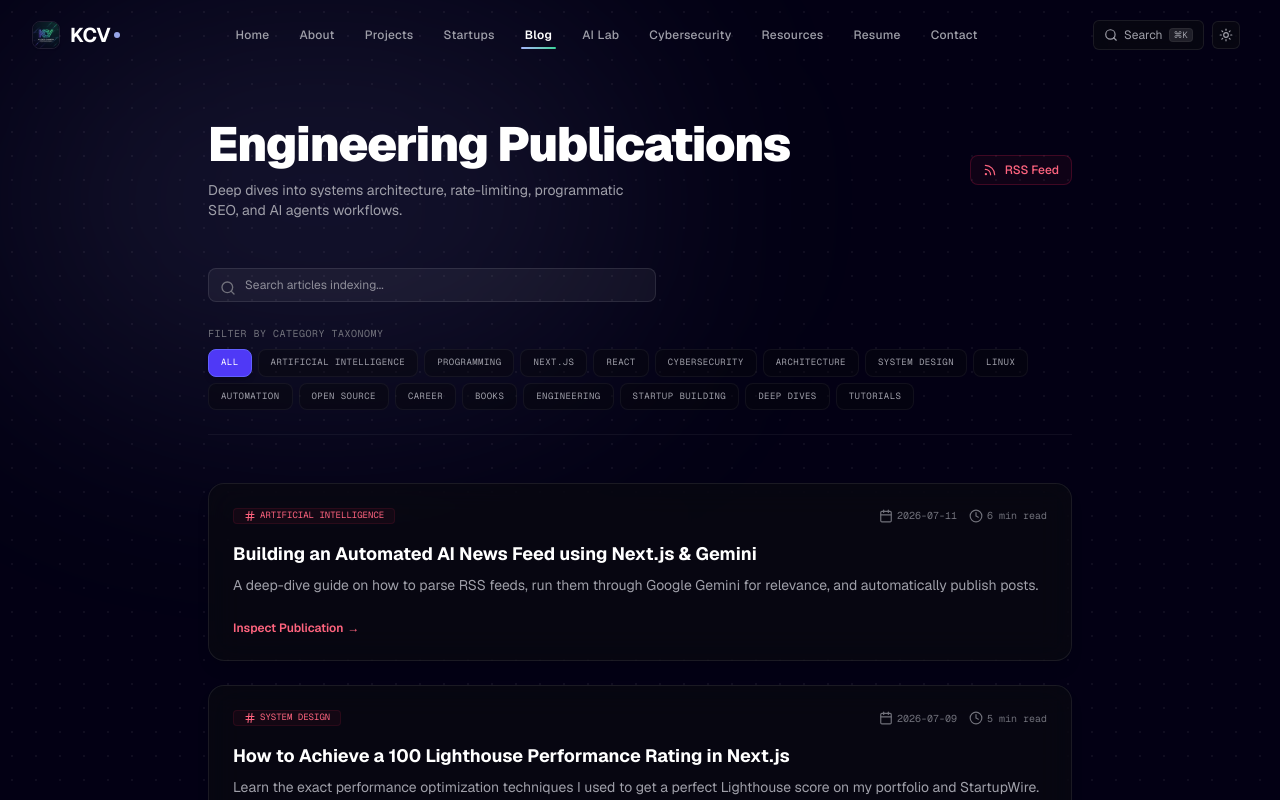
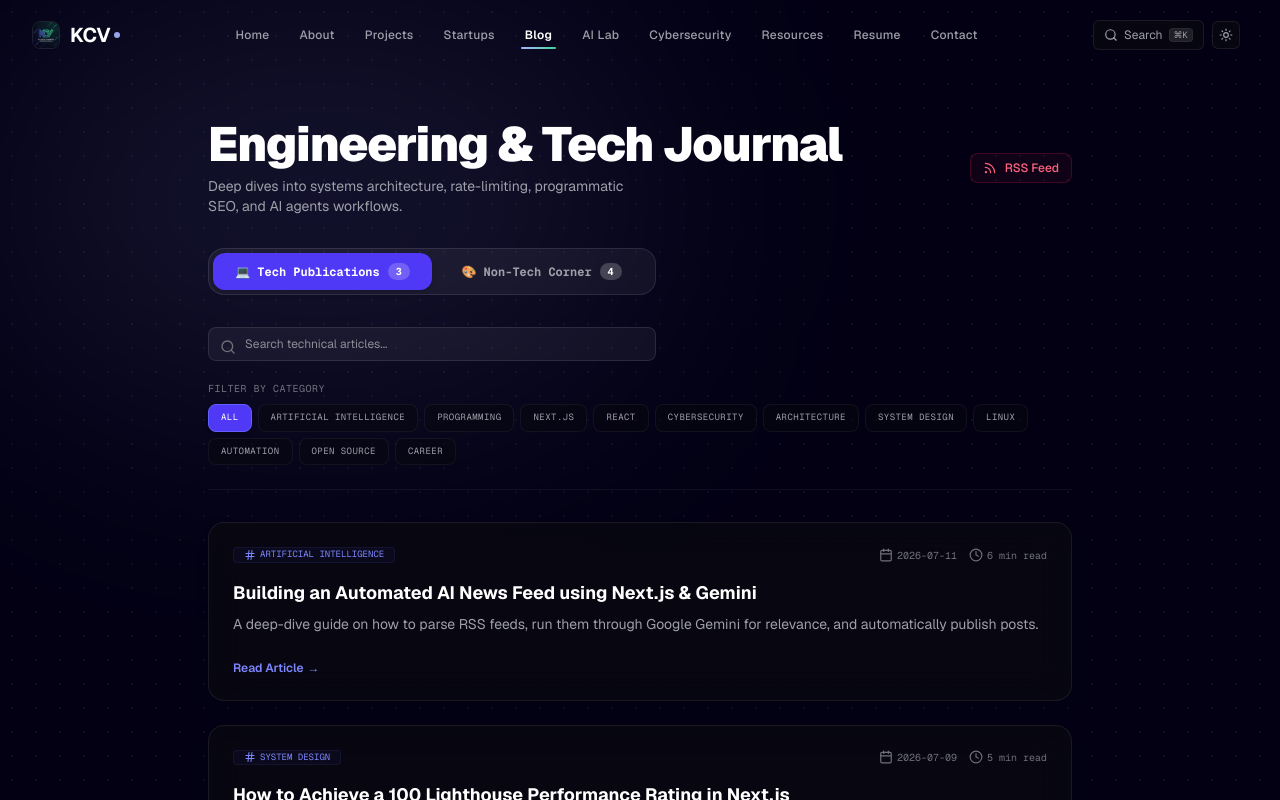
Before and after one commit to IamKady/kuldeepvishwakarma, a Next.js app: page /blog in a window 1280 px wide. Shown: the top 800 px of the page. Built offline with nearby package versions, Linux system fonts and the light colour scheme.

Commit message:
feat(blog): split blog into Tech and Non-Tech sections with category filters and creative articles

```diff
--- a/src/app/blog/page.tsx
+++ b/src/app/blog/page.tsx
@@ -17,11 +17,12 @@ import {
 import { blogsData } from '@/data/db';
 
 export default function Blog() {
+  const [activeTab, setActiveTab] = useState<'tech' | 'non-tech'>('tech');
   const [searchQuery, setSearchQuery] = useState('');
   const [selectedCategory, setSelectedCategory] = useState('All');
   const [readingBlogId, setReadingBlogId] = useState<string | null>(null);
 
-  const categories = [
+  const techCategories = [
     'All',
     'Artificial Intelligence',
     'Programming',
@@ -33,29 +34,41 @@ export default function Blog() {
     'Linux',
     'Automation',
     'Open Source',
-    'Career',
-    'Books',
-    'Engineering',
-    'Startup Building',
-    'Deep Dives',
-    'Tutorials'
+    'Career'
   ];
 
+  const nonTechCategories = [
+    'All',
+    'Art & Creativity',
+    'Books & Reading',
+    'Writing & Prose',
+    'Hobbies & Lifestyle'
+  ];
+
+  const currentCategories = activeTab === 'tech' ? techCategories : nonTechCategories;
+
   const filteredBlogs = blogsData.filter(blog => {
+    // Tab match
+    const blogType = blog.type || 'tech';
+    const matchesTab = blogType === activeTab;
+
     const matchesSearch = blog.title.toLowerCase().includes(searchQuery.toLowerCase()) ||
                           blog.description.toLowerCase().includes(searchQuery.toLowerCase()) ||
                           blog.content.toLowerCase().includes(searchQuery.toLowerCase());
 
-    // Exact category match or All
+    // Category match or All
     const matchesCategory = selectedCategory === 'All' || blog.category === selectedCategory;
 
-    return matchesSearch && matchesCategory;
+    return matchesTab && matchesSearch && matchesCategory;
   });
 
   const activeBlog = blogsData.find(b => b.id === readingBlogId);
 
+  const techCount = blogsData.filter(b => (b.type || 'tech') === 'tech').length;
+  const nonTechCount = blogsData.filter(b => b.type === 'non-tech').length;
+
   return (
-    <div className="max-w-4xl mx-auto px-4 space-y-12 py-6">
+    <div className="max-w-4xl mx-auto px-4 space-y-10 py-6">
 
       <AnimatePresence mode="wait">
         {!readingBlogId ? (
@@ -64,16 +77,18 @@ export default function Blog() {
             initial={{ opacity: 0 }}
             animate={{ opacity: 1 }}
             exit={{ opacity: 0 }}
-            className="space-y-12"
+            className="space-y-8"
           >
             {/* Header */}
             <div className="flex flex-col sm:flex-row sm:items-center justify-between gap-4">
-              <div className="space-y-3">
+              <div className="space-y-2">
                 <h1 className="text-3xl sm:text-5xl font-black text-slate-900 dark:text-white tracking-tight">
-                  Engineering Publications
+                  {activeTab === 'tech' ? 'Engineering & Tech Journal' : 'Creative & Non-Tech Corner'}
                 </h1>
                 <p className="text-sm text-slate-600 dark:text-zinc-400 font-sans max-w-md">
-                  Deep dives into systems architecture, rate-limiting, programmatic SEO, and AI agents workflows.
+                  {activeTab === 'tech'
+                    ? 'Deep dives into systems architecture, rate-limiting, programmatic SEO, and AI agents workflows.'
+                    : 'Personal reflections on art, hobbies, literature, book reviews, and creative prose.'}
                 </p>
               </div>
 
@@ -86,15 +101,52 @@ export default function Blog() {
               </a>
             </div>
 
+            {/* Dual Main Section Tabs (Tech vs Non-Tech) */}
+            <div className="flex p-1 bg-slate-200/80 dark:bg-white/5 border border-slate-300 dark:border-white/10 rounded-2xl max-w-md">
+              <button
+                onClick={() => {
+                  setActiveTab('tech');
+                  setSelectedCategory('All');
+                }}
+                className={`flex-1 py-2.5 px-4 rounded-xl text-xs font-mono font-bold flex items-center justify-center gap-2 transition-all cursor-pointer ${
+                  activeTab === 'tech'
+                    ? 'bg-white dark:bg-indigo-600 text-slate-900 dark:text-white shadow-md'
+                    : 'text-slate-600 dark:text-zinc-400 hover:text-slate-900 dark:hover:text-white'
+                }`}
+              >
+                <span>💻 Tech Publications</span>
+                <span className="px-2 py-0.5 rounded-full text-[10px] bg-indigo-500/10 dark:bg-white/20 text-indigo-700 dark:text-white font-mono">
+                  {techCount}
+                </span>
+              </button>
+
+              <button
+                onClick={() => {
+                  setActiveTab('non-tech');
+                  setSelectedCategory('All');
+                }}
+                className={`flex-1 py-2.5 px-4 rounded-xl text-xs font-mono font-bold flex items-center justify-center gap-2 transition-all cursor-pointer ${
+                  activeTab === 'non-tech'
+                    ? 'bg-white dark:bg-rose-600 text-slate-900 dark:text-white shadow-md'
+                    : 'text-slate-600 dark:text-zinc-400 hover:text-slate-900 dark:hover:text-white'
+                }`}
+              >
+                <span>🎨 Non-Tech Corner</span>
+                <span className="px-2 py-0.5 rounded-full text-[10px] bg-rose-500/10 dark:bg-white/20 text-rose-700 dark:text-white font-mono">
+                  {nonTechCount}
+                </span>
+              </button>
+            </div>
+
             {/* Filters Row */}
-            <div className="flex flex-col gap-6 border-b border-slate-200 dark:border-white/5 pb-6">
+            <div className="flex flex-col gap-5 border-b border-slate-200 dark:border-white/5 pb-6">
 
               {/* Search input */}
               <div className="relative w-full max-w-md">
                 <Search className="absolute left-3 top-3 w-4 h-4 text-slate-400 dark:text-zinc-500" />
                 <input
                   type="text"
-                  placeholder="Search articles indexing..."
+                  placeholder={`Search ${activeTab === 'tech' ? 'technical articles' : 'creative writings'}...`}
                   value={searchQuery}
                   onChange={e => setSearchQuery(e.target.value)}
                   className="pl-9 pr-4 py-2 text-xs bg-white dark:bg-white/5 border border-slate-200 dark:border-white/10 rounded-lg outline-none text-slate-900 dark:text-white focus:border-indigo-500 transition-colors w-full font-sans shadow-xs dark:shadow-none"
@@ -103,15 +155,17 @@ export default function Blog() {
 
               {/* Categories Scroll Grid */}
               <div className="space-y-2">
-                <span className="text-[10px] font-mono text-slate-500 dark:text-zinc-500 uppercase tracking-wider block">Filter by Category Taxonomy</span>
+                <span className="text-[10px] font-mono text-slate-500 dark:text-zinc-500 uppercase tracking-wider block">Filter by Category</span>
                 <div className="flex flex-wrap gap-1.5">
-                  {categories.map((cat) => (
+                  {currentCategories.map((cat) => (
                     <button
                       key={cat}
                       onClick={() => setSelectedCategory(cat)}
                       className={`px-3 py-1.5 rounded-lg text-[9px] font-mono uppercase tracking-wider transition-all cursor-pointer border ${
                         selectedCategory === cat
-                          ? 'bg-indigo-600 border-indigo-500 text-white shadow-md'
+                          ? activeTab === 'tech'
+                            ? 'bg-indigo-600 border-indigo-500 text-white shadow-md'
+                            : 'bg-rose-600 border-rose-500 text-white shadow-md'
                           : 'text-slate-600 dark:text-zinc-400 hover:text-slate-900 dark:hover:text-zinc-200 hover:bg-slate-100 dark:hover:bg-white/5 border-slate-200 dark:border-white/5 bg-white dark:bg-zinc-950/40'
                       }`}
                     >
@@ -132,10 +186,14 @@ export default function Blog() {
                   onClick={() => setReadingBlogId(blog.id)}
                   className="glass-panel p-6 rounded-2xl border border-slate-200 dark:border-white/10 space-y-4 hover:border-slate-300 dark:hover:border-white/20 transition-all cursor-pointer shadow-lg group relative overflow-hidden bg-white/80 dark:bg-black/40"
                 >
-                  <div className="absolute inset-0 bg-gradient-to-r from-rose-500/5 to-transparent opacity-0 group-hover:opacity-100 transition-opacity pointer-events-none" />
+                  <div className={`absolute inset-0 bg-gradient-to-r ${blog.type === 'non-tech' ? 'from-rose-500/10' : 'from-indigo-500/10'} to-transparent opacity-0 group-hover:opacity-100 transition-opacity pointer-events-none`} />
 
                   <div className="flex flex-wrap items-center justify-between gap-2">
-                    <span className="text-[9px] font-mono text-rose-700 dark:text-rose-400 uppercase bg-rose-50 dark:bg-rose-500/5 px-2.5 py-0.8 rounded border border-rose-200 dark:border-rose-500/10 flex items-center gap-1">
+                    <span className={`text-[9px] font-mono uppercase px-2.5 py-0.8 rounded border flex items-center gap-1 ${
+                      blog.type === 'non-tech'
+                        ? 'text-rose-700 dark:text-rose-400 bg-rose-50 dark:bg-rose-500/5 border-rose-200 dark:border-rose-500/10'
+                        : 'text-indigo-700 dark:text-indigo-400 bg-indigo-50 dark:bg-indigo-500/5 border-indigo-200 dark:border-indigo-500/10'
+                    }`}>
                       <Hash className="w-3 h-3" />
                       {blog.category}
                     </span>
@@ -153,7 +211,11 @@ export default function Blog() {
                   </div>
 
                   <div className="space-y-1.5">
-                    <h3 className="text-base sm:text-lg font-bold text-slate-900 dark:text-white group-hover:text-rose-600 dark:group-hover:text-rose-400 transition-colors font-sans">
+                    <h3 className={`text-base sm:text-lg font-bold text-slate-900 dark:text-white transition-colors font-sans ${
+                      blog.type === 'non-tech'
+                        ? 'group-hover:text-rose-600 dark:group-hover:text-rose-400'
+                        : 'group-hover:text-indigo-600 dark:group-hover:text-indigo-400'
+                    }`}>
                       {blog.title}
                     </h3>
                     <p className="text-xs sm:text-sm text-slate-600 dark:text-zinc-400 leading-relaxed font-sans line-clamp-2">
@@ -161,8 +223,10 @@ export default function Blog() {
                     </p>
                   </div>
 
-                  <div className="pt-2 text-xs font-semibold text-rose-600 dark:text-rose-400 flex items-center space-x-1 font-sans">
-                    <span>Inspect Publication</span>
+                  <div className={`pt-2 text-xs font-semibold flex items-center space-x-1 font-sans ${
+                    blog.type === 'non-tech' ? 'text-rose-600 dark:text-rose-400' : 'text-indigo-600 dark:text-indigo-400'
+                  }`}>
+                    <span>Read Article</span>
                     <span className="group-hover:translate-x-1 transition-transform">→</span>
                   </div>
                 </div>
--- a/src/data/db.ts
+++ b/src/data/db.ts
@@ -150,6 +150,17 @@ export interface ResearchNote {
   date: string;
   category: 'Distributed Systems' | 'AI Curation' | 'Cryptographic Protocols' | 'Security';
   abstract: string;
+  content: string;
+}
+
+export interface BlogPost {
+  id: string;
+  title: string;
+  description: string;
+  date: string;
+  category: string;
+  readTime: string;
+  type: 'tech' | 'non-tech';
   content: string;
 }
 
@@ -1080,7 +1091,7 @@ Empirical testing shows that a cosine similarity threshold of \`0.85\` accuratel
   }
 ];
 
-export const blogsData = [
+export const blogsData: BlogPost[] = [
   {
     id: 'ai-news-automation',
     title: 'Building an Automated AI News Feed using Next.js & Gemini',
@@ -1088,6 +1099,7 @@ export const blogsData = [
     date: '2026-07-11',
     category: 'Artificial Intelligence',
     readTime: '6 min read',
+    type: 'tech',
     content: `Building news feed sites has historically required manual editing or resulted in spam-filled RSS aggregators. In this post, we discuss building a self-moderating news portal: StartupWire.in.
 
 ### The Pipeline Architecture
@@ -1117,6 +1129,7 @@ By offloading content scraping to background workers and using edge CDNs to serv
     date: '2026-07-09',
     category: 'System Design',
     readTime: '5 min read',
+    type: 'tech',
     content: `Google Search ranking algorithms heavily prioritize page performance and accessibility (Core Web Vitals). Achieving 100/100 scores in Lighthouse requires addressing specific front-end metrics:
 
 ### 1. Cumulative Layout Shift (CLS)
@@ -1145,6 +1158,7 @@ Using Tailwind CSS v4's compiled build system further reduces package payloads,
     date: '2026-07-04',
     category: 'Cybersecurity',
     readTime: '8 min read',
+    type: 'tech',
     content: `Web application security can no longer be treated as a post-launch audit step. Here is a developer security checklist:
 
 ### 1. Direct Input Sanitization
@@ -1166,6 +1180,77 @@ CREATE POLICY "Admin Write Access" ON articles FOR ALL TO authenticated USING (a
 \`\`\`
 
 Deploy HTTP-only SameSite cookies and maintain clean Content-Security-Policy (CSP) headers inside Next.js config routing.`
+  },
+  {
+    id: 'art-visual-thinking',
+    title: 'The Art of Visual Thinking: Sketching Beyond Code',
+    description: 'Exploring pencil drawing, architectural blueprints, and how physical sketching sharpens abstract system design skills.',
+    date: '2026-08-02',
+    category: 'Art & Creativity',
+    readTime: '5 min read',
+    type: 'non-tech',
+    content: `Before I ever wrote a line of code or deployed a serverless API, I spent years studying civil engineering blueprints and freehand drawing. Visual thinking is the secret superpower behind effective software architecture.
+
+### Why Physical Sketching Matters
+In an era dominated by Figma, digital wireframes, and automated code generators, picking up a pen and a blank sheet of paper creates an unconstrained sandbox for the mind:
+- **Zero Syntax Constraints**: Paper forces you to think about spatial flow and conceptual boundaries without worrying about compiler rules or CSS flexbox alignments.
+- **Micro-Focus & Meditation**: Drawing complex perspective lines or freehand sketches calms cognitive noise, allowing solutions to difficult engineering problems to surface naturally.
+- **Blueprint Mental Models**: Physical drafting teaches you that complex structures are simply assemblies of primitive geometric blocks—just like modular software components.
+
+When stuck on a tricky asynchronous loop or database schema, step away from the monitor, grab a pencil, and draw the data flow.`
+  },
+  {
+    id: 'reading-books-wisdom',
+    title: '20 Books That Shaped My Mind: From Philosophy to Fiction',
+    description: 'A curated reflection on foundational books across Stoicism, science, literature, and personal growth that changed my worldview.',
+    date: '2026-07-28',
+    category: 'Books & Reading',
+    readTime: '7 min read',
+    type: 'non-tech',
+    content: `Reading is the ultimate asynchronous knowledge transfer protocol. By opening a book, you get direct low-latency access to the compressed lifetime insights of thinkers across centuries.
+
+### Key Literary Pillars
+1. **Meditation & Stoic Principles**: Learning to distinguish between what is strictly within our control (our reactions, effort, code quality) and what is external (market shifts, algorithm updates).
+2. **Deep Work & Focus**: How deep uninterrupted focus builds real competitive leverage in a noisy, notification-driven society.
+3. **Classical Literature**: Reading timeless stories reminds us that human nature, ambitions, and struggles remain remarkably constant regardless of technological shifts.
+
+### Developing a Daily Reading Habit
+* Dedicate 30 minutes every morning before opening email or social feeds.
+* Take notes in a dedicated journal—summarizing key takeaways in your own prose cements understanding.`
+  },
+  {
+    id: 'everyday-prose-writing',
+    title: 'On Writing: How Daily Journaling Clears Cognitive Noise',
+    description: 'Why drafting personal essays, prose, and daily reflections is an essential mental exercise for engineers and creators.',
+    date: '2026-07-20',
+    category: 'Writing & Prose',
+    readTime: '4 min read',
+    type: 'non-tech',
+    content: `Writing is thinking made visible. If you cannot explain an idea clearly in simple written prose, you likely do not understand it deeply enough.
+
+### The Mental Health Benefits of Daily Prose
+- **Cognitive Defragmentation**: Writing down unresolved worries or creative ideas clears active memory, letting your brain rest.
+- **Refining Communication**: Concise writing translates directly into cleaner code documentation, pull request reviews, and clearer team collaboration.
+- **Historical Reflection**: Looking back at entries written a year ago reveals your personal growth trajectory and evolving priorities.
+
+Commit to writing 300 words a day—not for an audience, but as an exercise in clarity for yourself.`
+  },
+  {
+    id: 'creative-hobbies-balance',
+    title: 'Cultivating Hobbies & Hands-On Crafts Outside Software',
+    description: 'Finding balance, restoration, and creative energy through physical hobbies, music, and hands-on crafts.',
+    date: '2026-07-15',
+    category: 'Hobbies & Lifestyle',
+    readTime: '6 min read',
+    type: 'non-tech',
+    content: `Software engineering is fundamentally abstract—you spend hours manipulating invisible logic gates and virtual DOM trees. Engaging in tangible physical hobbies provides essential balance.
+
+### Hobbies That Recharge the Mind
+- **Acoustic Music & Instruments**: Playing an instrument demands present-moment focus and muscle memory, completely freeing your brain from analytical work.
+- **Physical Fitness & Crafting**: Physical exertion and building things with your hands restore baseline energy levels and prevent burnout.
+- **Exploration & Nature Walks**: Spending time in nature resets attention spans and triggers creative insights that rarely happen while sitting at a desk.
+
+A fulfilling tech career is built on sustainable personal well-being outside the terminal.`
   }
 ];
 
```
